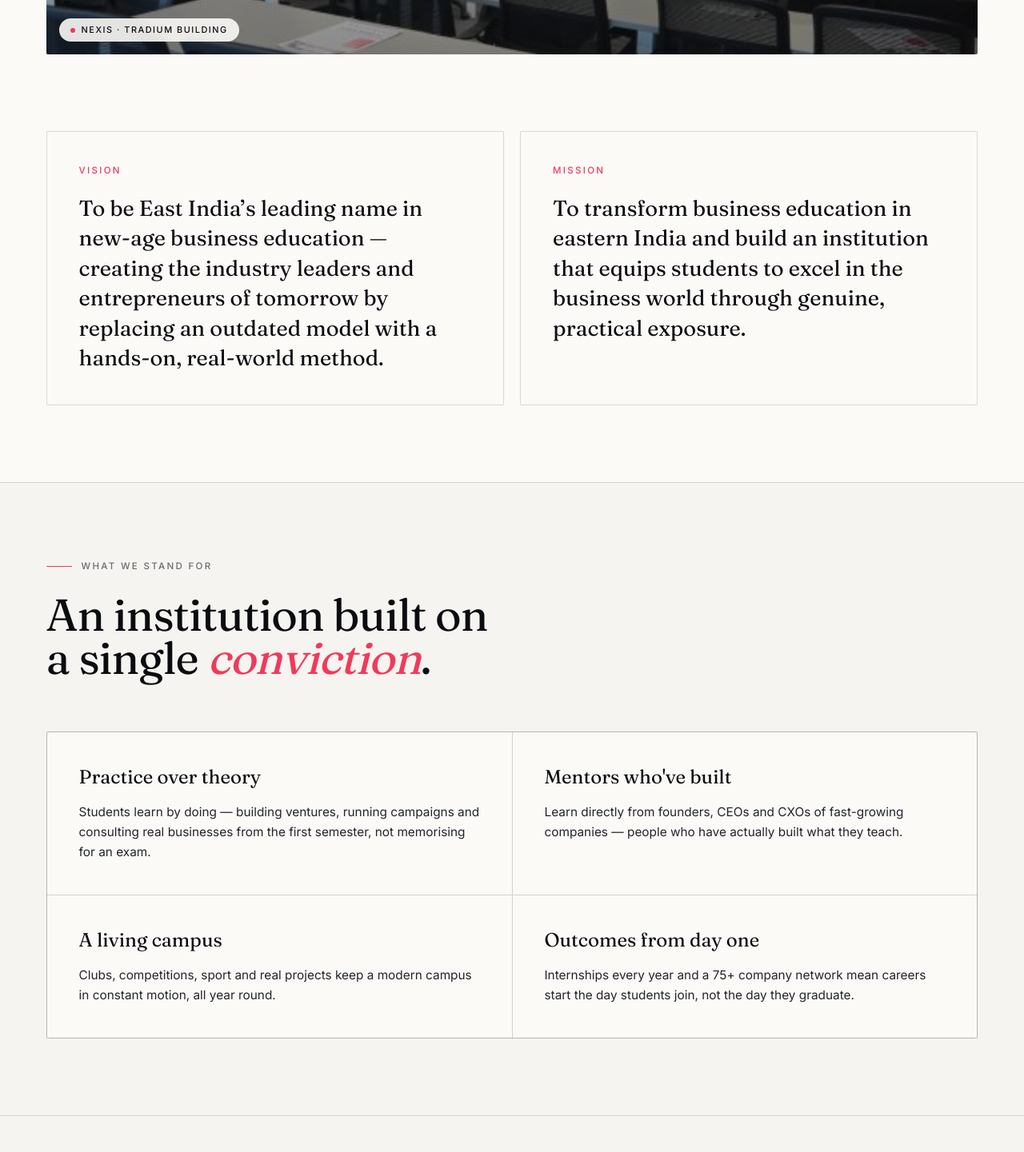
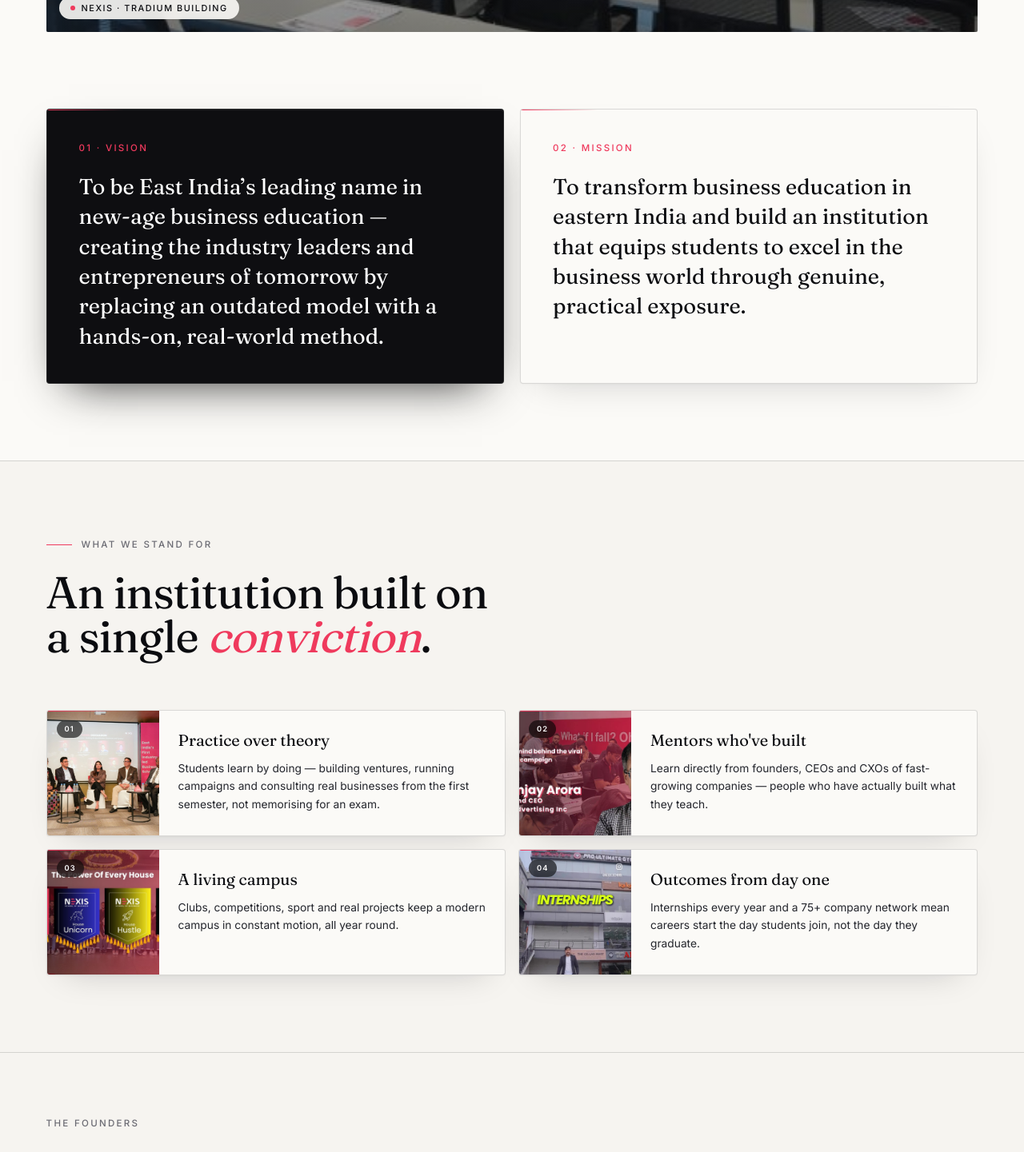
Before and after one commit to goappycodes/nexis-2027, a Next.js app: page /about in a window 1280 px wide. Shown: the part 1120-2561 px from the top of the page at 80% size. Built offline with nearby package versions, Linux system fonts and the light colour scheme.

Commit message:
Add authentic stories to About page

```diff
--- a/app/about/page.tsx
+++ b/app/about/page.tsx
@@ -7,6 +7,7 @@ import Reveal from "@/components/Reveal";
 import Founders from "@/components/Founders";
 import Recognition from "@/components/Recognition";
 import CalloutCta from "@/components/CalloutCta";
+import { AccentRule, CARD_DARK, CARD_LIGHT } from "@/components/editorial";
 import { ArrowRight, ArrowUpRight } from "@/components/icons";
 import { SITE_NAV, CONTACT } from "@/lib/content";
 
@@ -20,18 +21,22 @@ const PRINCIPLES = [
   {
     t: "Practice over theory",
     d: "Students learn by doing — building ventures, running campaigns and consulting real businesses from the first semester, not memorising for an exam.",
+    img: "/wp-media/2025/08/case-study.jpg",
   },
   {
     t: "Mentors who've built",
     d: "Learn directly from founders, CEOs and CXOs of fast-growing companies — people who have actually built what they teach.",
+    img: "/images/ug/highlight-faculty.jpg",
   },
   {
     t: "A living campus",
     d: "Clubs, competitions, sport and real projects keep a modern campus in constant motion, all year round.",
+    img: "/images/ug/day-houses.jpg",
   },
   {
     t: "Outcomes from day one",
     d: "Internships every year and a 75+ company network mean careers start the day students join, not the day they graduate.",
+    img: "/videos/intern-spotlight-poster.jpg",
   },
 ];
 
@@ -48,7 +53,7 @@ export default function AboutPage() {
             <span className="serif-em text-crimson">works</span>.
           </>
         }
-        lede="At NEXIS, we prepare students with the skills and knowledge today's industries demand. Through practical learning, expert guidance and real-world exposure, we help you build a career with confidence and clarity."
+        lede="NEXIS was built around one simple idea: business is learned by doing it. On our Siliguri campus, briefs, campaigns, ventures and internships sit alongside the fundamentals from the beginning."
         actions={
           <>
             <a href={CONTACT.applyHref} className="btn btn-crimson">
@@ -85,17 +90,19 @@ export default function AboutPage() {
       {/* Vision & Mission */}
       <section className="shell py-8 sm:py-16 lg:py-24">
         <div className="grid gap-5 md:grid-cols-2">
-          <Reveal className="rounded-[2px] border border-line bg-paper p-8 sm:p-10">
-            <p className="kicker text-crimson">Vision</p>
-            <p className="mt-5 font-serif text-2xl leading-snug text-ink sm:text-[1.7rem]">
+          <Reveal className={`p-8 sm:p-10 ${CARD_DARK}`}>
+            <AccentRule />
+            <p className="kicker text-crimson">01 · Vision</p>
+            <p className="mt-5 font-serif text-2xl leading-snug text-white sm:text-[1.7rem]">
               To be East India&rsquo;s leading name in new-age business
               education — creating the industry leaders and entrepreneurs of
               tomorrow by replacing an outdated model with a hands-on,
               real-world method.
             </p>
           </Reveal>
-          <Reveal delay={90} className="rounded-[2px] border border-line bg-paper p-8 sm:p-10">
-            <p className="kicker text-crimson">Mission</p>
+          <Reveal delay={90} className={`p-8 sm:p-10 ${CARD_LIGHT}`}>
+            <AccentRule />
+            <p className="kicker text-crimson">02 · Mission</p>
             <p className="mt-5 font-serif text-2xl leading-snug text-ink sm:text-[1.7rem]">
               To transform business education in eastern India and build an
               institution that equips students to excel in the business world
@@ -123,15 +130,18 @@ export default function AboutPage() {
             </Reveal>
           </div>
 
-          <div className="mt-10 sm:mt-16 grid gap-px overflow-hidden rounded-[2px] border border-line bg-line sm:grid-cols-2">
+          <div className="mt-10 grid gap-4 sm:mt-16 sm:grid-cols-2">
             {PRINCIPLES.map((p, i) => (
-              <Reveal key={p.t} delay={i * 80} className="bg-paper p-8 sm:p-10">
-                <h3 className="font-serif text-xl leading-tight sm:text-2xl">
-                  {p.t}
-                </h3>
-                <p className="mt-4 text-[0.96rem] leading-relaxed text-ink-2">
-                  {p.d}
-                </p>
+              <Reveal key={p.t} delay={(i % 2) * 70} className={`grid min-h-[158px] grid-cols-[105px_1fr] overflow-hidden sm:grid-cols-[140px_1fr] ${CARD_LIGHT}`}>
+                <AccentRule />
+                <div className="relative min-h-full bg-paper-2">
+                  <Image src={p.img} alt="" fill sizes="140px" className="object-cover" />
+                  <span className="absolute left-3 top-3 rounded-full bg-black/60 px-2.5 py-1 text-[0.58rem] font-semibold tracking-[0.12em] text-white backdrop-blur">0{i + 1}</span>
+                </div>
+                <div className="p-5 sm:p-6">
+                  <h3 className="font-serif text-xl leading-tight">{p.t}</h3>
+                  <p className="mt-3 text-[0.86rem] leading-relaxed text-ink-2">{p.d}</p>
+                </div>
               </Reveal>
             ))}
           </div>
```
Also changed, not shown: .codex/nexis-ux-audit.md.
